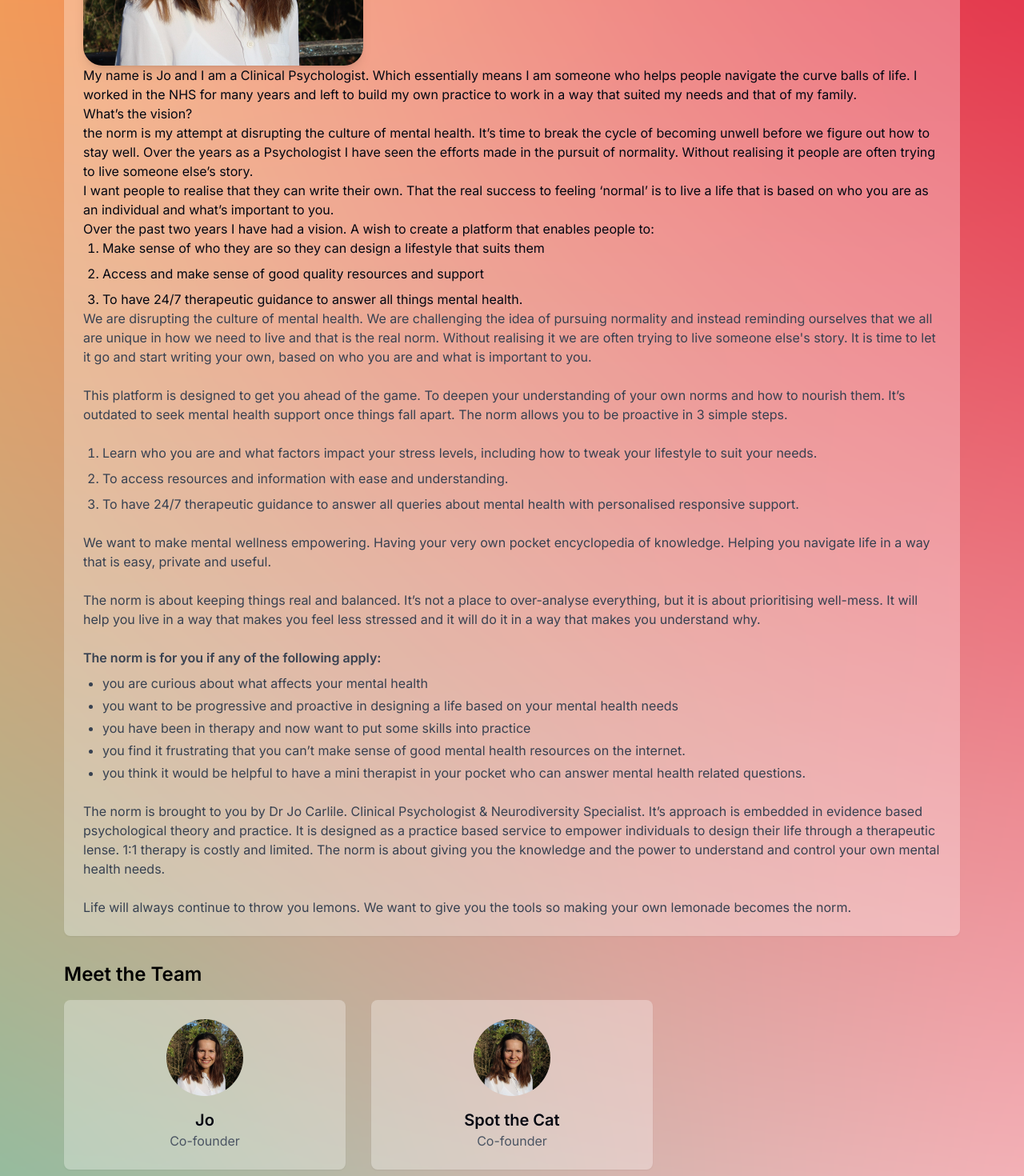
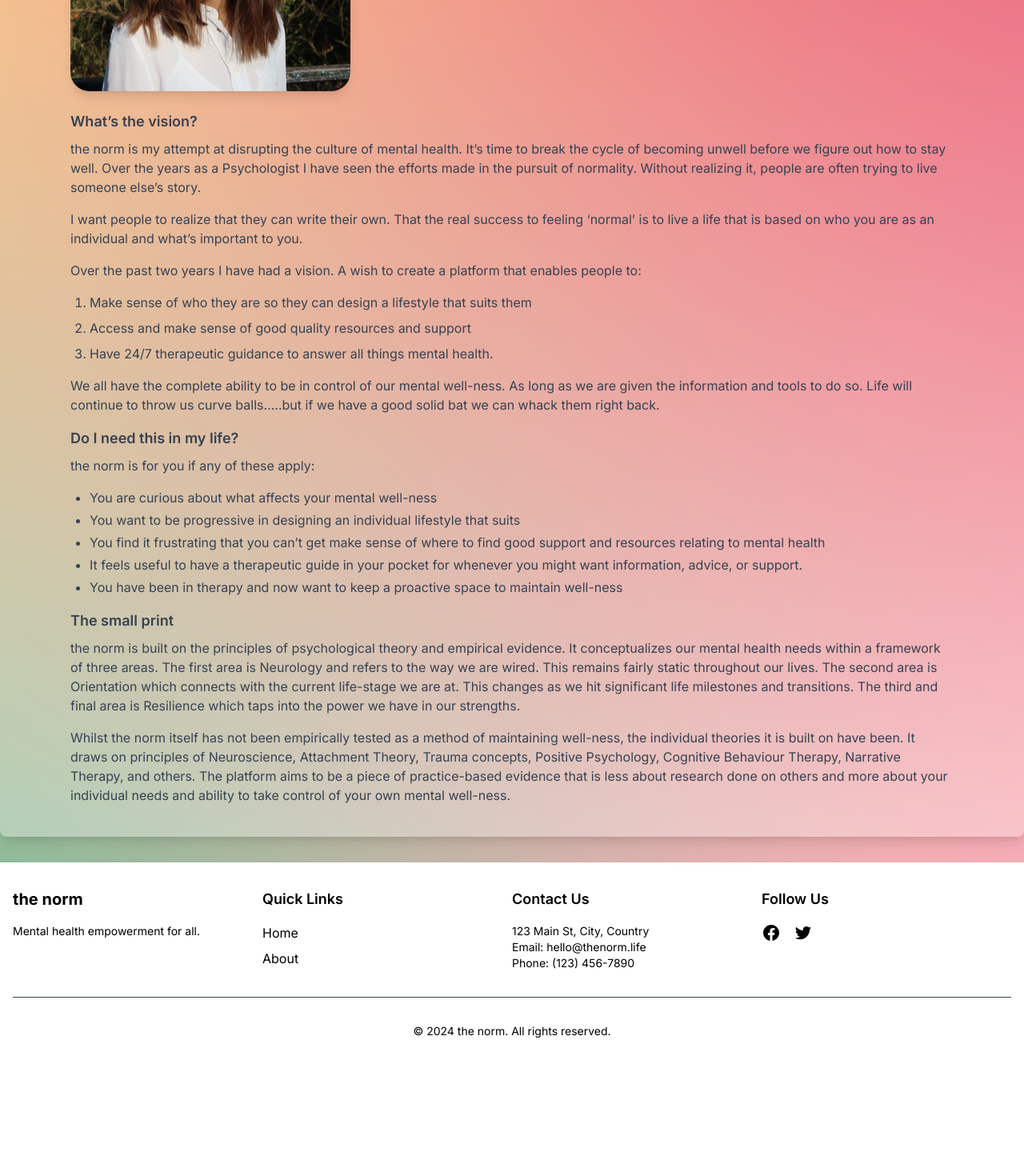
Before and after one commit to fac29/thenorm, a Next.js app: page /about in a window 1280 px wide. Shown: the part 500-1970 px from the top of the page at 80% size. After the commit the page ends 1831 px from the top, so only its background shows below. Built offline with nearby package versions, Linux system fonts and the light colour scheme.

Commit message:
Updated text content and styling
Relates #55

```diff
--- a/app/about/page.tsx
+++ b/app/about/page.tsx
@@ -12,154 +12,121 @@ export const metadata: Metadata = {
 
 export default function About() {
 	return (
-		<div className="max-w-6xl mx-auto px-4 py-8">
-			<Card className="mb-8">
-				<CardHeader>
-					<CardTitle>Nice to meet you</CardTitle>
+		<Card className="mb-8 bg-white shadow-lg rounded-lg overflow-hidden bg-opacity-30">
+			<CardHeader className="px-6 py-4">
+				<CardTitle className="text-2xl font-bold max-w-6xl p-6">
+					Nice to meet you
+				</CardTitle>
 			</CardHeader>
-				<CardContent>
+			<CardContent className="max-w-6xl mx-auto p-6">
+				<div className="flex flex-col space-y-6">
+					<div className="flex flex-col md:flex-row md:items-center space-y-6 md:space-y-0 md:space-x-6">
+						<div className="flex-shrink-0 md:self-start">
 							<Image
 								src="/jo_profile_square.jpeg"
 								width={350}
 								height={350}
-						alt="Picture of the foudner"
+								alt="The foudner"
 								className="rounded-3xl object-cover shadow-lg"
 							/>
-					<p>
-						My name is Jo and I am a Clinical Psychologist. Which essentially
+						</div>
+
+						<blockquote className="border-l-4 border-indigo-500 pl-4 italic text-lg text-gray-600 text-center md:self-center">
+							"My name is Jo and I am a Clinical Psychologist. Which essentially
 							means I am someone who helps people navigate the curve balls of
 							life. I worked in the NHS for many years and left to build my own
 							practice to work in a way that suited my needs and that of my
-						family.
+							family."
+						</blockquote>
+					</div>
+
+					<div className="text-left text-gray-700">
+						<h3 className="font-semibold text-lg mb-2">What’s the vision?</h3>
+						<p className="mb-4">
+							the norm is my attempt at disrupting the culture of mental health.
+							It’s time to break the cycle of becoming unwell before we figure
+							out how to stay well. Over the years as a Psychologist I have seen
+							the efforts made in the pursuit of normality. Without realizing
+							it, people are often trying to live someone else’s story.
 						</p>
-					<h3>What’s the vision?</h3>
-					<p>
-						the norm is my attempt at disrupting the culture of mental health.
-						It’s time to break the cycle of becoming unwell before we figure out
-						how to stay well. Over the years as a Psychologist I have seen the
-						efforts made in the pursuit of normality. Without realising it
-						people are often trying to live someone else’s story.
+						<p className="mb-4">
+							I want people to realize that they can write their own. That the
+							real success to feeling ‘normal’ is to live a life that is based
+							on who you are as an individual and what’s important to you.
 						</p>
-					<p>
-						I want people to realise that they can write their own. That the
-						real success to feeling ‘normal’ is to live a life that is based on
-						who you are as an individual and what’s important to you.
-					</p>
-					<p>
+						<p className="mb-4">
 							Over the past two years I have had a vision. A wish to create a
 							platform that enables people to:
 						</p>
-					<ol className="list-decimal pl-6 space-y-2">
+						<ol className="list-decimal pl-6 space-y-2 mb-4">
 							<li>
 								Make sense of who they are so they can design a lifestyle that
 								suits them
 							</li>
-						<li>Access and make sense of good quality resources and support</li>
 							<li>
-							To have 24/7 therapeutic guidance to answer all things mental
+								Access and make sense of good quality resources and support
+							</li>
+							<li>
+								Have 24/7 therapeutic guidance to answer all things mental
 								health.
 							</li>
 						</ol>
-					<div className="space-y-6 text-gray-700">
-						<p>
-							We are disrupting the culture of mental health. We are challenging
-							the idea of pursuing normality and instead reminding ourselves
-							that we all are unique in how we need to live and that is the real
-							norm. Without realising it we are often trying to live someone
-							else's story. It is time to let it go and start writing your own,
-							based on who you are and what is important to you.
+						<p className="mb-4">
+							We all have the complete ability to be in control of our mental
+							well-ness. As long as we are given the information and tools to do
+							so. Life will continue to throw us curve balls…..but if we have a
+							good solid bat we can whack them right back.
 						</p>
-						<p>
-							This platform is designed to get you ahead of the game. To deepen
-							your understanding of your own norms and how to nourish them. It’s
-							outdated to seek mental health support once things fall apart. The
-							norm allows you to be proactive in 3 simple steps.
-						</p>
-						<ol className="list-decimal pl-6 space-y-2">
+
+						<h3 className="font-semibold text-lg mb-2">
+							Do I need this in my life?
+						</h3>
+
+						<p className="mb-4">the norm is for you if any of these apply:</p>
+						<ul className="list-disc pl-6 space-y-1 mb-4">
+							<li>You are curious about what affects your mental well-ness</li>
 							<li>
-								Learn who you are and what factors impact your stress levels,
-								including how to tweak your lifestyle to suit your needs.
+								You want to be progressive in designing an individual lifestyle
+								that suits
 							</li>
 							<li>
-								To access resources and information with ease and understanding.
+								You find it frustrating that you can’t get make sense of where
+								to find good support and resources relating to mental health
 							</li>
 							<li>
-								To have 24/7 therapeutic guidance to answer all queries about
-								mental health with personalised responsive support.
-							</li>
-						</ol>
-						<p>
-							We want to make mental wellness empowering. Having your very own
-							pocket encyclopedia of knowledge. Helping you navigate life in a
-							way that is easy, private and useful.
-						</p>
-						<p>
-							The norm is about keeping things real and balanced. It’s not a
-							place to over-analyse everything, but it is about prioritising
-							well-mess. It will help you live in a way that makes you feel less
-							stressed and it will do it in a way that makes you understand why.
-						</p>
-						<div>
-							<p className="font-semibold mb-2">
-								The norm is for you if any of the following apply:
-							</p>
-							<ul className="list-disc pl-6 space-y-1">
-								<li>you are curious about what affects your mental health</li>
-								<li>
-									you want to be progressive and proactive in designing a life
-									based on your mental health needs
+								It feels useful to have a therapeutic guide in your pocket for
+								whenever you might want information, advice, or support.
 							</li>
 							<li>
-									you have been in therapy and now want to put some skills into
-									practice
-								</li>
-								<li>
-									you find it frustrating that you can’t make sense of good
-									mental health resources on the internet.
-								</li>
-								<li>
-									you think it would be helpful to have a mini therapist in your
-									pocket who can answer mental health related questions.
+								You have been in therapy and now want to keep a proactive space
+								to maintain well-ness
 							</li>
 						</ul>
+						<h3 className="font-semibold text-lg mb-2">The small print</h3>
+						<p className="mb-4">
+							the norm is built on the principles of psychological theory and
+							empirical evidence. It conceptualizes our mental health needs
+							within a framework of three areas. The first area is Neurology and
+							refers to the way we are wired. This remains fairly static
+							throughout our lives. The second area is Orientation which
+							connects with the current life-stage we are at. This changes as we
+							hit significant life milestones and transitions. The third and
+							final area is Resilience which taps into the power we have in our
+							strengths.
+						</p>
+						<p className="mb-4">
+							Whilst the norm itself has not been empirically tested as a method
+							of maintaining well-ness, the individual theories it is built on
+							have been. It draws on principles of Neuroscience, Attachment
+							Theory, Trauma concepts, Positive Psychology, Cognitive Behaviour
+							Therapy, Narrative Therapy, and others. The platform aims to be a
+							piece of practice-based evidence that is less about research done
+							on others and more about your individual needs and ability to take
+							control of your own mental well-ness.
+						</p>
 					</div>
-						<p>
-							The norm is brought to you by Dr Jo Carlile. Clinical Psychologist
-							& Neurodiversity Specialist. It’s approach is embedded in evidence
-							based psychological theory and practice. It is designed as a
-							practice based service to empower individuals to design their life
-							through a therapeutic lense. 1:1 therapy is costly and limited.
-							The norm is about giving you the knowledge and the power to
-							understand and control your own mental health needs.
-						</p>
-						<p>
-							Life will always continue to throw you lemons. We want to give you
-							the tools so making your own lemonade becomes the norm.
-						</p>
 				</div>
 			</CardContent>
 		</Card>
-
-			<h2 className="text-2xl font-semibold mb-4">Meet the Team</h2>
-			<div className="grid md:grid-cols-3 gap-8">
-				{["Jo", "Spot the Cat"].map((name) => (
-					<Card key={name}>
-						<CardContent className="pt-6">
-							<Avatar className="w-24 h-24 mx-auto mb-4">
-								<AvatarImage src="/jo_profile_square.jpeg" />
-								<AvatarFallback>
-									{name
-										.split(" ")
-										.map((n) => n[0])
-										.join("")}
-								</AvatarFallback>
-							</Avatar>
-							<h3 className="text-xl font-semibold text-center">{name}</h3>
-							<p className="text-gray-600 text-center">Co-founder</p>
-						</CardContent>
-					</Card>
-				))}
-			</div>
-		</div>
 	);
 }
```
Lines whose indentation alone changed are shown as unchanged.
